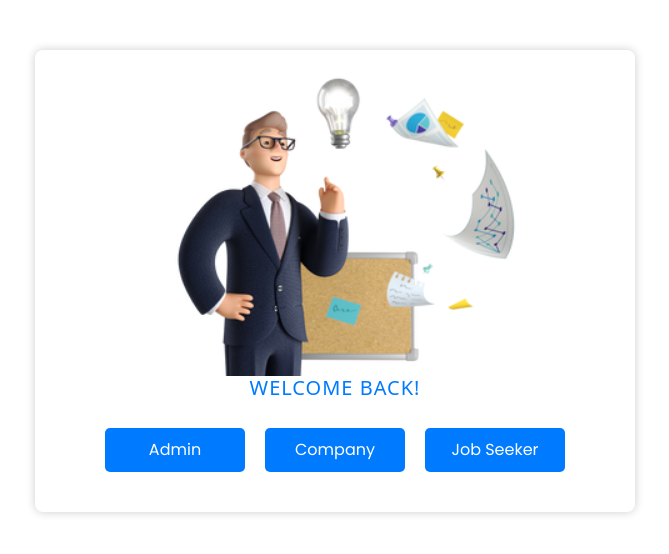
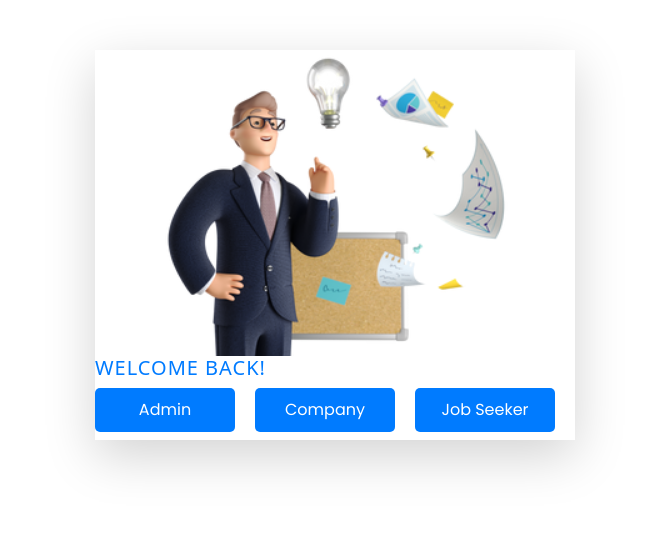
Before and after one commit to Bhavik5025/Job-Recruitment-System, a React (Create React App) app in the folder frontend/: page / in a window 1280 px wide. Shown: the top 554 px of the page, without its empty margins (305-974 px from the left). Built offline with nearby package versions, Linux system fonts and the light colour scheme; some icons are missing.

Commit message:
Changes in Landing Page

```diff
--- a/frontend/package.json
+++ b/frontend/package.json
@@ -10,6 +10,7 @@
     "@testing-library/jest-dom": "^5.17.0",
     "@testing-library/react": "^13.4.0",
     "@testing-library/user-event": "^13.5.0",
+    "@vercel/speed-insights": "^1.0.10",
     "axios": "^1.5.0",
     "bootstrap": "^5.3.1",
     "dom-to-image": "^2.6.0",
@@ -46,5 +47,8 @@
       "last 1 firefox version",
       "last 1 safari version"
     ]
+  },
+  "devDependencies": {
+    "tailwindcss": "^3.4.4"
   }
 }
--- a/frontend/src/componets/Selection.js
+++ b/frontend/src/componets/Selection.js
@@ -14,16 +14,15 @@ export default function Selection()
     {
         window.location.href="./Login/job_seeker";
     }
-    return(<> <div className="centered-div" style={{margin:"50px"}}>
+    return(<> <div className="flex flex-col items-center justify-center mx-auto shadow-lg p-8 m-10" style={{margin:"50px"}}>
         <img src={myimage} alt="Your mage" className="im1"/>
-    <h1 className="heading">Welcome Back!</h1>
-    <div className="button-container">
-        <button className="centered-button" onClick={adminClick}>Admin</button>
-        <button className="centered-button" onClick={CompanyClick}>Company</button>
+    <h1 className="heading m-10">Welcome Back!</h1>
+    <div className="flex flex-col md:flex-row md:justify-center">
+    <button className="centered-button mb-2 md:mr-2" onClick={adminClick}>Admin</button>
+    <button className="centered-button mb-2 md:mr-2" onClick={CompanyClick}>Company</button>
+    <button className="centered-button mb-2 md:mr-2" onClick={JobSeekerClick}>Job Seeker</button>
+</div>
 
-        <button className="centered-button1" onClick={JobSeekerClick}>Job Seeker</button>
-
-    </div>
 
 </div> </>)
 }
--- a/frontend/src/index.css
+++ b/frontend/src/index.css
@@ -1,3 +1,7 @@
+@tailwind base;
+@tailwind components;
+@tailwind utilities;
+
 body {
   margin: 0;
   font-family: -apple-system, BlinkMacSystemFont, 'Segoe UI', 'Roboto', 'Oxygen',
--- a/frontend/src/index.js
+++ b/frontend/src/index.js
@@ -2,6 +2,7 @@ import React from 'react';
 import ReactDOM from 'react-dom/client';
 import './index.css';
 import App from './App';
+import { SpeedInsights } from "@vercel/speed-insights/react"
 import reportWebVitals from './reportWebVitals';
 
 const root = ReactDOM.createRoot(document.getElementById('root'));
--- /dev/null
+++ b/frontend/tailwind.config.js
@@ -0,0 +1,10 @@
+/** @type {import('tailwindcss').Config} */
+export const content = [
+  "./src/**/*.{js,jsx,ts,tsx}",
+
+  './src/components/**/*.{js,ts,jsx,tsx,mdx}',
+];
+export const theme = {
+  extend: {},
+};
+export const plugins = [];
```
Also changed, not shown: 1 other file (tests, documents, lock files or other folders).
